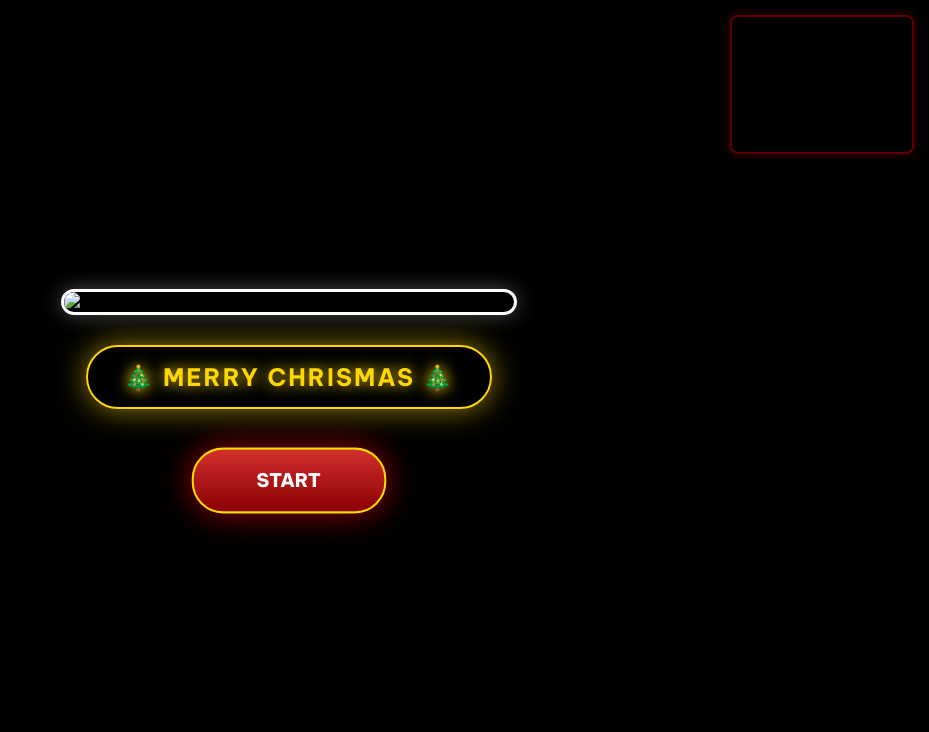
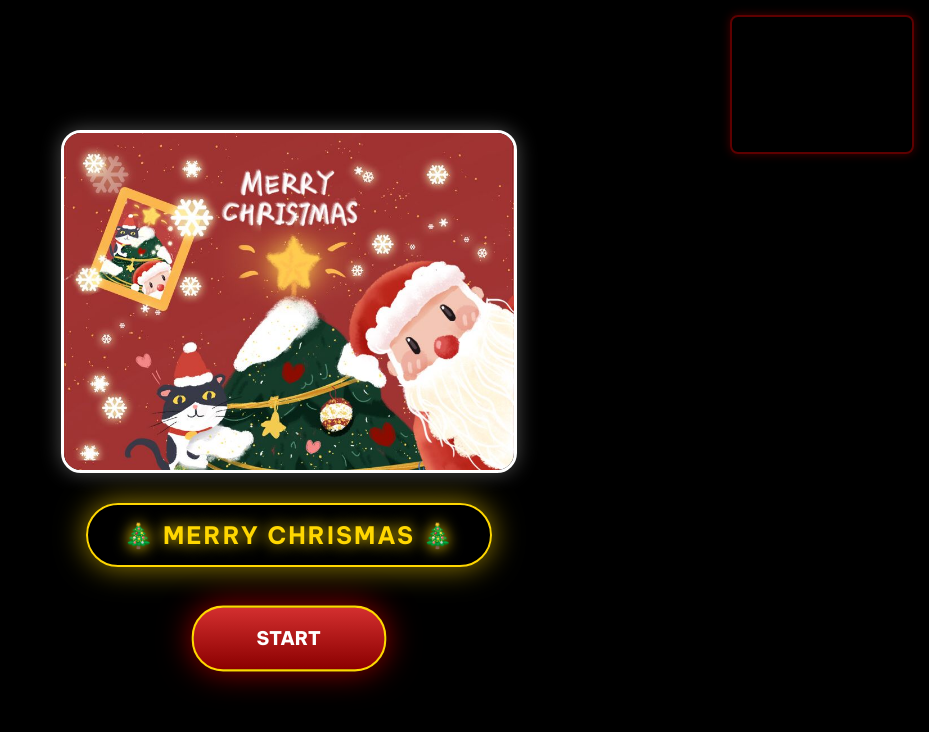
Before and after one commit to quynhann003-ux/FormySanta, a plain HTML site: page index.html in a window 1280 px wide. Shown: the whole page, without its empty margins (351-1280 px from the left). Drawn offline with nearby package versions, Linux system fonts and the light colour scheme.

Commit message:
Update index.html

```diff
--- a/index.html
+++ b/index.html
@@ -130,7 +130,7 @@
 <body>
     <div id="error-log"></div>
     <div id="intro-screen">
-        <img id="start-banner" src="start banner.jpg" alt="Christmas Banner">
+        <img id="start-banner" src="christmasbanner.jpg" alt="Christmas Banner">
         <div class="badge">🎄 Merry Chrismas 🎄</div>
         <button id="btnStart" onclick="startSystem()">START</button>
     </div>
```
